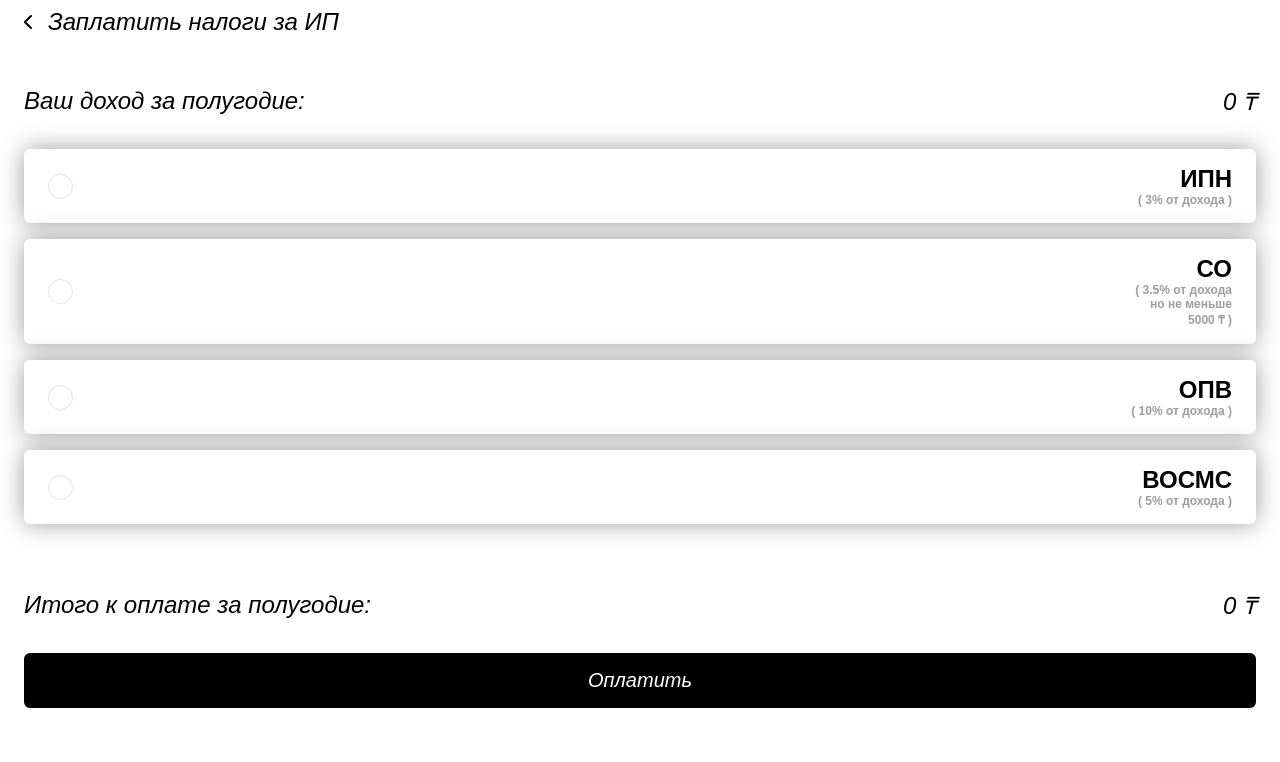
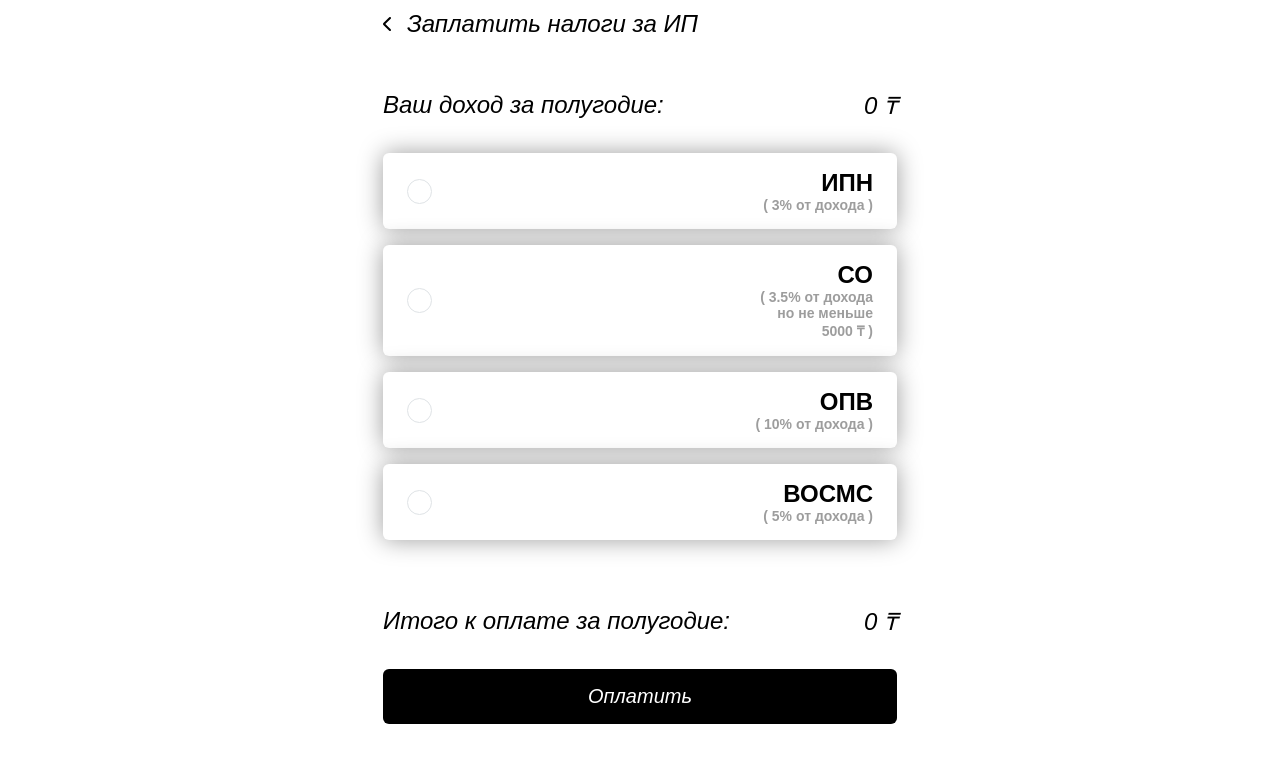
Before and after one commit to pinkskie/pay_taxes, a Vue app: page /taxes in a window 1280 px wide. Shown: the top 762 px of the page. Built offline with nearby package versions, Linux system fonts and the light colour scheme; a web font is replaced by a local one.

Commit message:
refactor: rem to px

```diff
--- a/src/components/BottomSheetForm.vue
+++ b/src/components/BottomSheetForm.vue
@@ -46,14 +46,21 @@ export default defineComponent({
     };
 
     const handleValidate = () => {
-      if (!form.name.length || !form.last_name.length || !form.iin) {
+      // name validation
+      if (!form.name.length) {
         errors.name = "Заполните поле";
+      } else {
+        errors.name = "";
+      }
+
+      // last_name validation
+      if (!form.last_name.length) {
         errors.last_name = "Заполните поле";
       } else {
-        errors.name = "";
         errors.last_name = "";
       }
 
+      // iin validation
       if (form.iin.length < 11) {
         errors.iin = "Минимальное количество символов 12";
       } else if (!regex.test(form.iin)) {
@@ -62,6 +69,7 @@ export default defineComponent({
         errors.iin = "";
       }
 
+      // income validation
       if (!form.income) {
         errors.income = "Доход не может быть равен нулю";
       } else if (Number(form.income) < 0 || Number(form.income) > 150000000) {
@@ -137,7 +145,7 @@ export default defineComponent({
       type="number"
       placeholder="Сумма дохода"
       @update:value="form.changeIncome"
-      :value="form.income.toString()"
+      :value="form.income === 0 ? '' : form.income.toString()"
       :error="errors.income"
     />
     <Button @onClick="handleValidate" variant="contained" class="btn-position"
@@ -150,33 +158,33 @@ export default defineComponent({
 .form {
   display: flex;
   flex-direction: column;
-  gap: 2.5rem;
-  padding: 1.5rem 1.5rem 0 1.5rem;
+  gap: 40px;
+  padding: 24px 24px 0 24px;
 }
 
 .form-description {
-  line-height: 1.5rem;
-  margin-bottom: 1rem;
+  line-height: 24px;
+  margin-bottom: 16px;
 }
 .user {
   display: flex;
   align-items: center;
   justify-content: space-between;
-  gap: 1rem;
+  gap: 16px;
 }
 
 .bottomSheet-header {
   display: flex;
   align-items: center;
   justify-content: space-between;
-  font-size: 1.5rem;
+  font-size: 24px;
   font-style: italic;
-  padding: 0 1.5rem;
-  margin-bottom: 1rem;
+  padding: 0 24px;
+  margin-bottom: 16px;
 }
 
 .btn-position {
-  margin-top: 3rem;
+  margin-top: 48px;
 }
 
 .krestik {
--- a/src/components/Button.vue
+++ b/src/components/Button.vue
@@ -22,8 +22,8 @@ export default defineComponent({
 
 <style scoped>
 .btn {
-  padding: 1rem;
-  font-size: 1.25rem;
+  padding: 16px;
+  font-size: 20px;
   width: 100%;
   font-style: italic;
   border: none;
--- a/src/components/Select.vue
+++ b/src/components/Select.vue
@@ -1,23 +1,26 @@
 <script lang="ts">
-import { defineComponent, ref } from "vue";
+import { defineComponent, PropType, ref } from "vue";
+import { required } from "vuelidate/lib/validators";
 import ChevronIcon from "../assets/icons/ChevronIcon.vue";
 import { useFormStore } from "../store/form";
 import { tax_types } from "../store/form";
 
 export default defineComponent({
   components: { ChevronIcon },
-
   setup() {
     const form = useFormStore();
-    const options = tax_types;
+    const options = tax_types; // можно сделать масштабируемым примимая в качестве пропса
     const openOptions = ref<boolean>();
+
     const toggleOptions = () => {
       openOptions.value = !openOptions.value;
     };
+
     const selectOption = (value: number) => {
       form.changeTaxType(value);
       toggleOptions;
     };
+
     return {
       form,
       options,
@@ -30,7 +33,7 @@ export default defineComponent({
 </script>
 
 <template>
-  <div class="select" @click="toggleOptions">
+  <div class="select" :class="[openOptions && 'active']" @click="toggleOptions">
     {{ form.tax_type.label }}
     <ChevronIcon />
     <Transition>
@@ -53,7 +56,7 @@ export default defineComponent({
 .select {
   width: 100%;
   border: 1px solid #dfe3e6;
-  padding: 0.7rem 0.5rem;
+  padding: 10px 8px;
   position: relative;
   display: flex;
   align-items: center;
@@ -62,16 +65,17 @@ export default defineComponent({
 
 .select svg {
   transform: rotate(-90deg);
-  margin-right: 0.5rem;
+  margin-right: 10px;
 }
 
 .select svg > path {
   fill: #dfe3e6;
+  transition: 0.2s ease;
 }
 
 .options {
   position: absolute;
-  bottom: -5rem;
+  bottom: -85px;
   left: 0;
   background-color: white;
   border: 1px solid black;
@@ -79,11 +83,11 @@ export default defineComponent({
   width: 100%;
   list-style: none;
   z-index: 10;
-  max-height: 5rem;
+  max-height: 160px;
   overflow-y: scroll;
 }
 .option {
-  padding: 0.5rem;
+  padding: 10px;
   outline: none;
   border: 1px solid transparent;
   transition: 0.1s ease;
@@ -94,4 +98,8 @@ export default defineComponent({
   color: white;
   outline: none;
 }
+
+.active svg > path {
+  fill: black;
+}
 </style>
--- a/src/components/TaxItem.vue
+++ b/src/components/TaxItem.vue
@@ -101,10 +101,10 @@ export default defineComponent({
   background: #ffffff;
   box-shadow: 0px 0px 24px #9d9d9d;
   border-radius: 6px;
-  padding: 1rem 1.5rem;
+  padding: 16px 24px;
   display: flex;
   flex-direction: column;
-  gap: 2rem;
+  gap: 32px;
 }
 .head {
   display: flex;
@@ -119,15 +119,15 @@ export default defineComponent({
 }
 
 .text {
-  font-size: 1.5rem;
+  font-size: 24px;
   text-align: right;
 }
 
 .text span {
   display: block;
   color: #9d9d9d;
-  font-size: 0.75rem;
-  max-width: 6.5rem;
+  font-size: 14px;
+  max-width: 120px;
 }
 
 .circle {
--- a/src/components/TextField.vue
+++ b/src/components/TextField.vue
@@ -46,31 +46,31 @@ export default defineComponent({
   display: flex;
   flex-direction: column;
   font-style: italic;
-  gap: 0.7rem;
-  font-size: 1.15rem;
+  gap: 12px;
+  font-size: 18px;
   width: 100%;
   position: relative;
 }
 .textfield {
-  padding: 0.7rem 0.5rem;
+  padding: 10px 8px;
   border: 1px solid #dfe3e6;
   border-radius: 3px;
   outline: none;
   transition: 0.2s ease;
   font-family: "Cuprum", sans-serif;
-  font-size: 1rem;
+  font-size: 16px;
 }
 
 .textfield:focus {
   border: 1px solid black;
 }
 .error {
-  margin-top: -0.3rem;
-  font-size: 0.75rem;
+  margin-top: -0.48px;
+  font-size: 14px;
   color: red;
   display: block;
   position: absolute;
-  bottom: -1.3rem;
+  bottom: -20px;
   left: 0;
 }
 </style>
--- a/src/store/form.ts
+++ b/src/store/form.ts
@@ -17,7 +17,6 @@ export interface ITaxesWithPrice {
 export const useFormStore = defineStore({
   id: "form",
   state: () => ({
-    is_modal_open: false,
     name: "",
     last_name: "",
     iin: "",
--- a/src/style.css
+++ b/src/style.css
@@ -8,6 +8,8 @@
 body {
   font-size: 16px;
   font-family: "Cuprum", sans-serif;
+  max-width: 562px;
+  margin: 0 auto;
 }
 
 a {
@@ -17,7 +19,7 @@ a {
 }
 
 .container {
-  padding: 1.5rem;
+  padding: 24px;
 }
 
 .v-enter-active,
--- a/src/views/Details.vue
+++ b/src/views/Details.vue
@@ -54,7 +54,7 @@ export default defineComponent({
       </p>
       <p class="information-text">
         <span>Ваш доход за пол года</span>
-        <span>{{ form.income }} ₸ </span>
+        <span>{{ form.income.toLocaleString() }} ₸ </span>
       </p>
       <p
         class="information-text"
@@ -62,11 +62,11 @@ export default defineComponent({
         :key="tax.id"
       >
         <span>{{ tax.label }}</span>
-        <span>{{ tax.price }} ₸</span>
+        <span>{{ tax.price.toLocaleString() }} ₸</span>
       </p>
       <p class="information-text total">
         <span>Итого оплачено за полугодие:</span>
-        <span>{{ form.total() }} ₸</span>
+        <span>{{ form.total().toLocaleString() }} ₸</span>
       </p>
     </div>
     <Button @onClick="handleClick" variant="text">Вернуться на главную</Button>
@@ -75,7 +75,7 @@ export default defineComponent({
 
 <style scoped>
 .details {
-  height: calc(100vh - 3rem);
+  height: 100vh;
   display: flex;
   flex-direction: column;
   justify-content: space-between;
@@ -84,16 +84,16 @@ export default defineComponent({
   display: flex;
   align-items: center;
   text-align: center;
-  font-size: 2rem;
+  font-size: 32px;
   font-style: italic;
   justify-content: center;
   flex-direction: column;
-  gap: 1rem;
+  gap: 16px;
 }
 .information {
   display: flex;
   flex-direction: column;
-  gap: 1rem;
+  gap: 16px;
   font-style: italic;
 }
 .information-text {
@@ -102,6 +102,6 @@ export default defineComponent({
   justify-content: space-between;
 }
 .total {
-  margin-top: 2rem;
+  margin-top: 32px;
 }
 </style>
--- a/src/views/Home.vue
+++ b/src/views/Home.vue
@@ -1,5 +1,5 @@
 <script lang="ts">
-import { defineComponent, ref } from "vue";
+import { defineComponent, onMounted, ref } from "vue";
 import { VueBottomSheet } from "@webzlodimir/vue-bottom-sheet";
 
 import Button from "../components/Button.vue";
--- a/src/views/NotFound.vue
+++ b/src/views/NotFound.vue
@@ -35,17 +35,11 @@ export default defineComponent({
 .NotFound {
   width: 100%;
   height: 100vh;
-  font-size: 5rem;
+  font-size: 80px;
   display: flex;
   align-items: center;
   justify-content: center;
   color: black;
   flex-direction: column;
 }
-
-@media screen and (max-width: 762px) {
-  .NotFound {
-    font-size: 2rem;
-  }
-}
 </style>
--- a/src/views/Taxes.vue
+++ b/src/views/Taxes.vue
@@ -55,7 +55,7 @@ export default defineComponent({
   <div class="taxes container">
     <div class="income">
       <div>Ваш доход за полугодие:</div>
-      <div>{{ form.income }} ₸</div>
+      <div>{{ form.income.toLocaleString() }} ₸</div>
     </div>
     <div class="taxes-items">
       <TaxItem
@@ -68,11 +68,13 @@ export default defineComponent({
     <span class="error" v-show="error"
       >Должен быть выбран хотя бы один налог</span
     >
-    <div class="sum">
-      <div>Итого к оплате за полугодие:</div>
-      <div class="total">{{ form.total() }} ₸</div>
+    <div class="submit">
+      <div class="sum">
+        <div>Итого к оплате за полугодие:</div>
+        <div class="total">{{ form.total().toLocaleString() }} ₸</div>
+      </div>
+      <Button @onClick="handleValidate">Оплатить</Button>
     </div>
-    <Button @onClick="handleValidate">Оплатить</Button>
   </div>
 </template>
 
@@ -80,29 +82,29 @@ export default defineComponent({
 .navigation {
   display: flex;
   align-items: center;
-  gap: 1rem;
-  font-size: 1.5rem;
+  gap: 16px;
+  font-size: 24px;
   font-style: italic;
-  padding: 0.5rem 1.5rem;
-  margin-bottom: 1rem;
+  padding: 10px 24px;
+  margin-bottom: 16px;
 }
 .income {
   display: flex;
   align-items: center;
   justify-content: space-between;
-  font-size: 1.5rem;
+  font-size: 24px;
   font-style: italic;
-  margin-bottom: 2rem;
+  margin-bottom: 32px;
 }
 
 .sum {
   display: flex;
   align-items: center;
   justify-content: space-between;
-  font-size: 1.5rem;
+  font-size: 24px;
   font-style: italic;
-  margin-top: 4rem;
-  margin-bottom: 2rem;
+  margin-top: 64px;
+  margin-bottom: 32px;
 }
 .total {
   white-space: nowrap;
@@ -110,8 +112,8 @@ export default defineComponent({
 .taxes-items {
   display: flex;
   flex-direction: column;
-  gap: 1rem;
-  margin-bottom: 2rem;
+  gap: 16px;
+  margin-bottom: 32px;
 }
 
 .error {
@@ -119,9 +121,9 @@ export default defineComponent({
   width: 100%;
   border: 1px solid rgb(121, 0, 0);
   color: rgb(121, 0, 0);
-  padding: 0.5rem;
+  padding: 10px;
   border-radius: 4px;
-  margin-bottom: 1rem;
+  margin-bottom: 16px;
   display: block;
 }
 </style>
```
